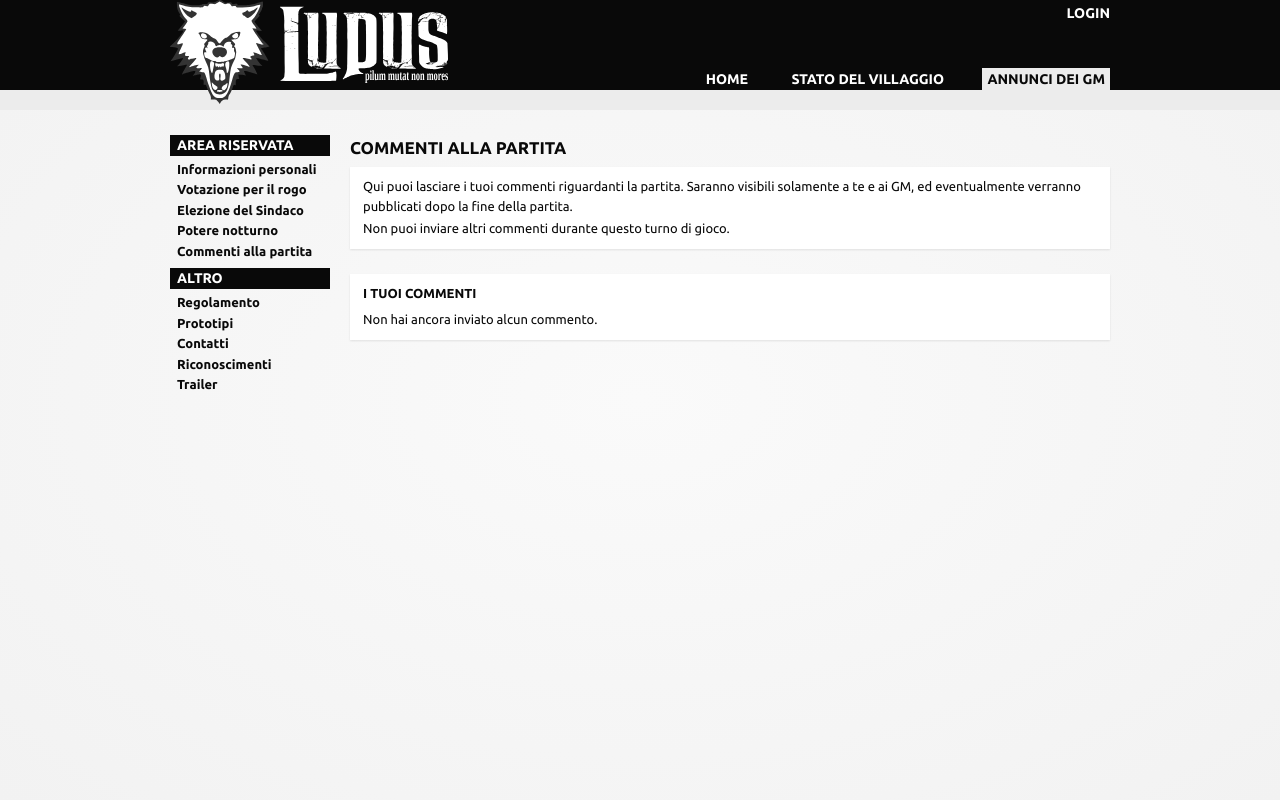
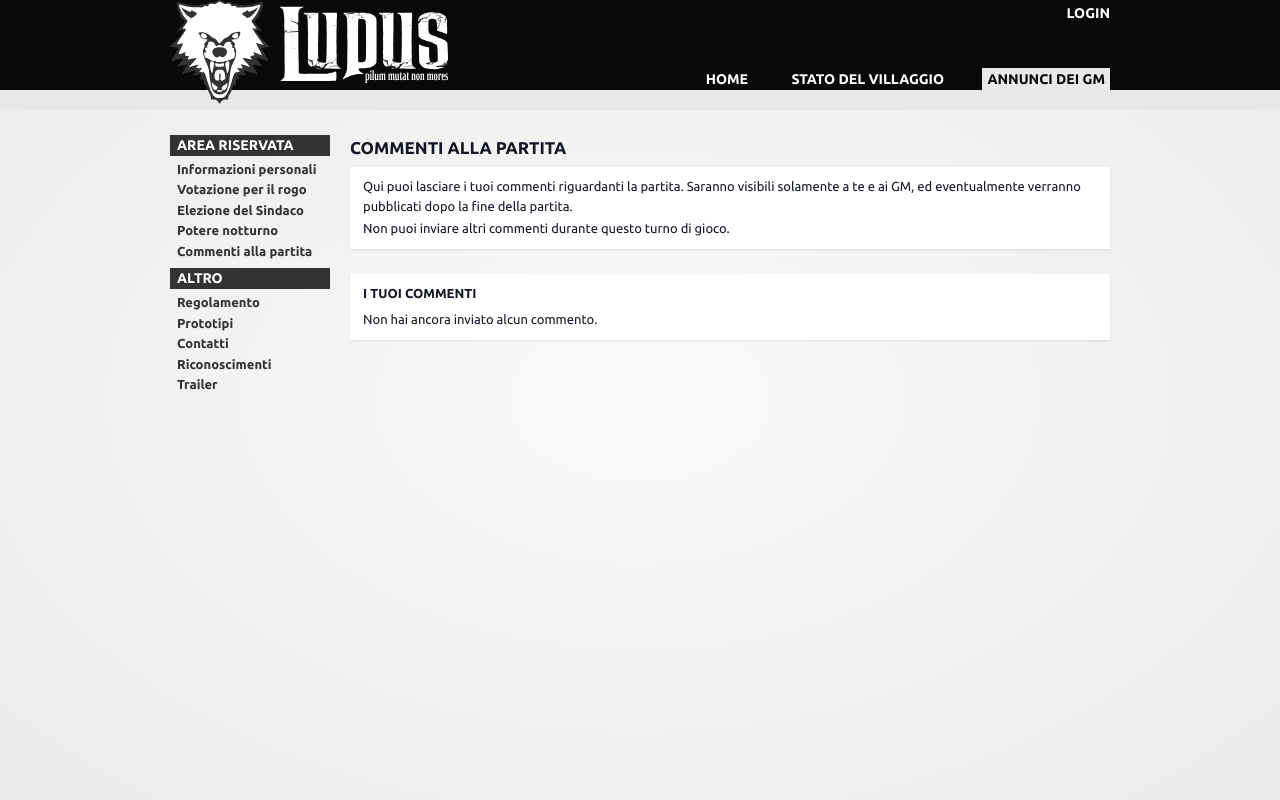
Before and after one commit to giove91/server-lupus, a Django app: template templates/comment.html in a window 1280 px wide. Run offline with Django 3.2, Linux system fonts and the light colour scheme; the template is opened without the code that fills it, so the values that code supplies are empty.

Commit message:
Scurite le cose così giove è contento.

```diff
--- a/static/lupus.css
+++ b/static/lupus.css
@@ -1,12 +1,11 @@
 body {
-	background-color: #f2f2f2;
-	/*background-image: url('bg-gradient.png');*/
-	background-image: -webkit-radial-gradient(ellipse at center, #fafafa 0%,#f2f2f2 100%);
-	background-image: -moz-radial-gradient(ellipse at center, #fafafa 0%,#f2f2f2 100%);
-	background-image: -o-radial-gradient(ellipse at center, #fafafa 0%,#f2f2f2 100%);
-	background-image: radial-gradient(ellipse at center, #fafafa 0%,#f2f2f2 100%);
+	background-color: #e9eaeb;
+	background-image: -webkit-radial-gradient(ellipse at center, #fafafa 0%,#e9eaeb 100%);
+	background-image: -moz-radial-gradient(ellipse at center, #fafafa 0%,#e9eaeb 100%);
+	background-image: -o-radial-gradient(ellipse at center, #fafafa 0%,#e9eaeb 100%);
+	background-image: radial-gradient(ellipse at center, #fafafa 0%,#e9eaeb 100%);
 	background-repeat: no-repeat;
-	color: #090909;
+	color: #141823;
 }
 
 label {
@@ -79,7 +78,7 @@ label {
 
 .separator {
 	height: 1px;
-	background-color: #eee;
+	background-color: #ddd;
 	width: 100%;
 	margin: 5px 0px 12px 0;
 }
@@ -105,7 +104,7 @@ label {
 	font-weight: bold;
 	text-transform:uppercase;
 	color: #f9f9f9;
-	background-color: #090909;
+	background-color: #333;
 	margin-bottom: 4px;
 }
 
@@ -137,7 +136,7 @@ label {
 }
 
 #header-background-lower {
-	background-color: #ececec;
+	background-color: #e8e8e8;
 	/*text-align: right;*/
 	height: 1.5em;
 }
@@ -177,7 +176,7 @@ label {
 }
 
 #header-upper ul li:last-child {
-	background: #ececec;
+	background: #e8e8e8;
 	color: #090909;
 }
 
@@ -188,7 +187,7 @@ label {
 
 
 #header-lower {
-	background: #ececec;
+	background: #e8e8e8;
 	text-align: right;
 	/*padding-left: 113px;*/
 	height: 1.5em;
@@ -220,7 +219,7 @@ label {
 }
 
 .nav-menu {
-	;
+	color: #333;
 }
 
 .nav-menu h1 {
@@ -230,7 +229,7 @@ label {
 	font-weight: bold;
 	text-transform:uppercase;
 	color: #fff;
-	background-color: #090909;
+	background-color: #333;
 	margin-bottom: 4px;
 }
 
@@ -239,7 +238,6 @@ label {
 	margin-bottom: 7px;
 	font-weight: bold;
 	font-size: 13px;
-	color: #090909;
 }
 
 .nav-menu ul li {
```
